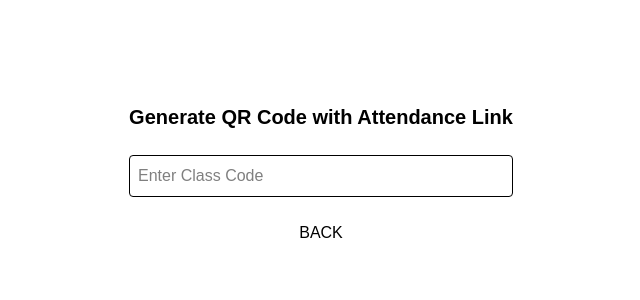
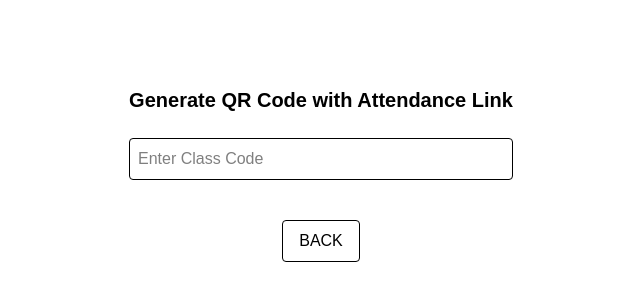
Before and after one commit to DW-Han/Cloud-Computing-QR-Attendance, a Next.js app in the folder qr-attendance-app/: page /generate in a window 1280 px wide. Shown: the part 226-526 px from the top of the page, without its empty margins (319-959 px from the left). Built offline with nearby package versions, Linux system fonts and the light colour scheme.

Commit message:
firestore and seeing attendence

```diff
--- a/qr-attendance-app/src/app/attend/page.tsx
+++ b/qr-attendance-app/src/app/attend/page.tsx
@@ -5,6 +5,7 @@ import { useState, useEffect, Suspense } from 'react';
 import { initializeApp } from 'firebase/app';
 import { getFirestore, doc, setDoc, serverTimestamp } from 'firebase/firestore';
 import { useSession } from "next-auth/react";
+import { collection, addDoc } from 'firebase/firestore';
 
 const firebaseConfig = {
   apiKey: "AIzaSyBwxnDmA_IK3626zvalPRRQgkFRVPJVX2c",
@@ -35,10 +36,11 @@ function AttendForm() {
   const handleSubmit = async (e: React.FormEvent) => {
     e.preventDefault();
     const date = new Date().toISOString().split('T')[0];
-    const ref = doc(db, 'attendance', `${date}_${classCode}`);
-    await setDoc(ref, {
+    const ref = collection(db, 'attendance', `${date}_${classCode}`, 'students');
+    await addDoc(ref, {
       classCode,
       name,
+      email: session?.user?.email || '',
       timestamp: serverTimestamp(),
     });
     setSubmitted(true);
--- a/qr-attendance-app/src/app/generate/page.tsx
+++ b/qr-attendance-app/src/app/generate/page.tsx
@@ -1,14 +1,42 @@
 'use client';
 
-import { useState } from 'react';
+import { useEffect, useState } from 'react';
 import QRCode from 'react-qr-code';
 import Link from 'next/link';
+import { initializeApp } from 'firebase/app';
+import { getFirestore, collection, onSnapshot } from 'firebase/firestore';
+
+const firebaseConfig = {
+  apiKey: "AIzaSyBwxnDmA_IK3626zvalPRRQgkFRVPJVX2c",
+  authDomain: "cs1660-spring2025-mdn29.firebaseapp.com",
+  projectId: "cs1660-spring2025-mdn29",
+  storageBucket: "cs1660-spring2025-mdn29.appspot.com",
+  messagingSenderId: "111147801991",
+  appId: "1:111147801991:web:833999f593c0076925c722"
+};
+
+const app = initializeApp(firebaseConfig);
+const db = getFirestore(app);
 
 export default function GeneratePage() {
   const [classCode, setclassCode] = useState('');
+  const [attendees, setAttendees] = useState<any[]>([]);
 
   const baseUrl = typeof window !== 'undefined' ? window.location.origin : '';
   const qrUrl = `${baseUrl}/attend?classCode=${classCode}`;
+  const today = new Date().toISOString().split('T')[0];
+
+  useEffect(() => {
+    if (!classCode) return;
+
+    const colRef = collection(db, 'attendance', `${today}_${classCode}`, 'students');
+    const unsub = onSnapshot(colRef, (snapshot) => {
+      const list = snapshot.docs.map(doc => doc.data());
+      setAttendees(list);
+    });
+
+    return () => unsub();
+  }, [classCode, today]);
 
   return (
     <div className="flex flex-col items-center justify-center min-h-screen p-4 space-y-6 bg-white text-black">
@@ -21,15 +49,26 @@ export default function GeneratePage() {
         className="border p-2 rounded w-full max-w-sm"
       />
       {classCode && (
-        <QRCode
-          value={qrUrl}
-          bgColor="#ffffff"
-          fgColor="#000000"
-        />
+        <>
+          <QRCode value={qrUrl} bgColor="#ffffff" fgColor="#000000" />
+          <p className="text-sm mt-2">Link: {qrUrl}</p>
+        </>
       )}
-      {classCode && <p className="text-sm mt-2">Link: {qrUrl}</p>}
 
-      <div><Link href="/"><button>BACK</button></Link></div>
+      {attendees.length > 0 && (
+        <div className="w-full max-w-md mt-6">
+          <h2 className="text-lg font-semibold mb-2">Attendance for {classCode}:</h2>
+          <ul className="border rounded p-4 space-y-2 bg-gray-50">
+            {attendees.map((a, i) => (
+              <li key={i} className="text-sm">
+                ✅ {a.name} ({a.email})
+              </li>
+            ))}
+          </ul>
+        </div>
+      )}
+
+      <div><Link href="/"><button className="mt-4 border px-4 py-2 rounded">BACK</button></Link></div>
     </div>
-      );
+  );
 }
```
Also changed, not shown: 2 other files (tests, documents, lock files or other folders).
